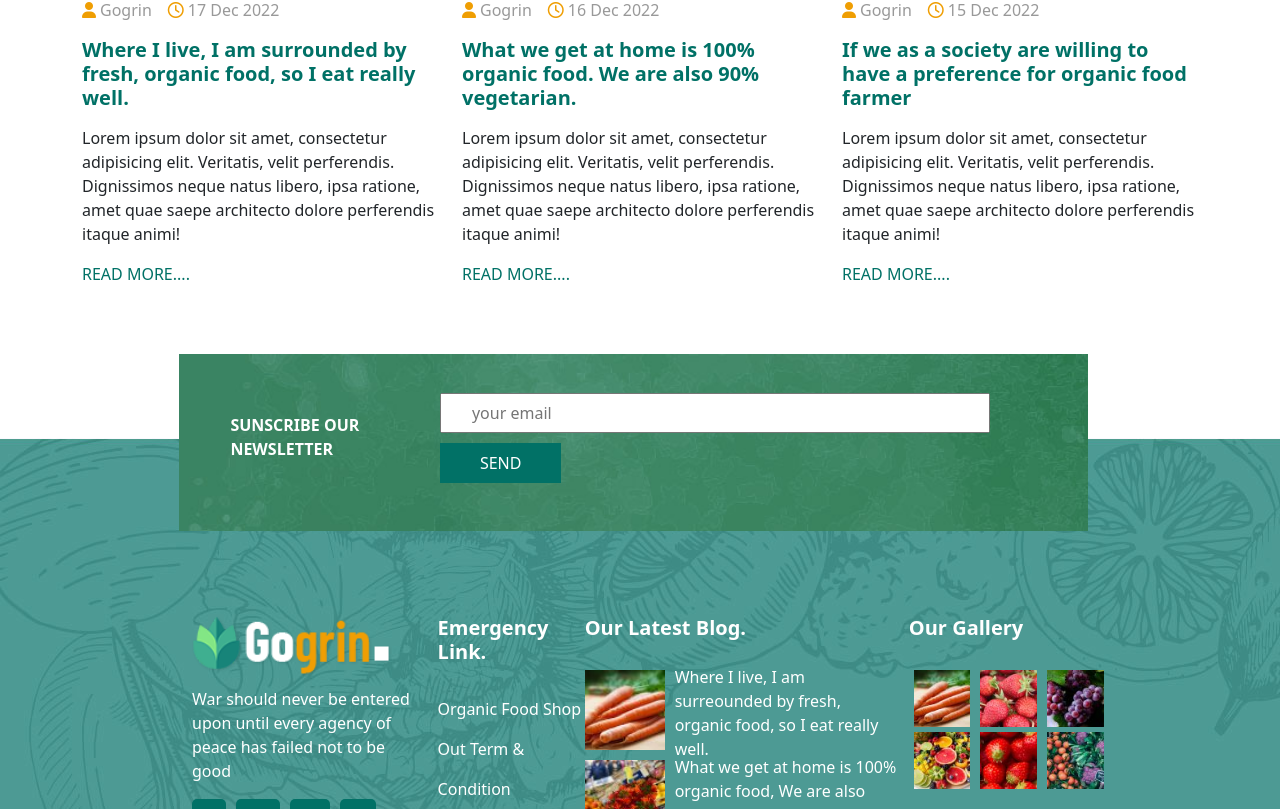
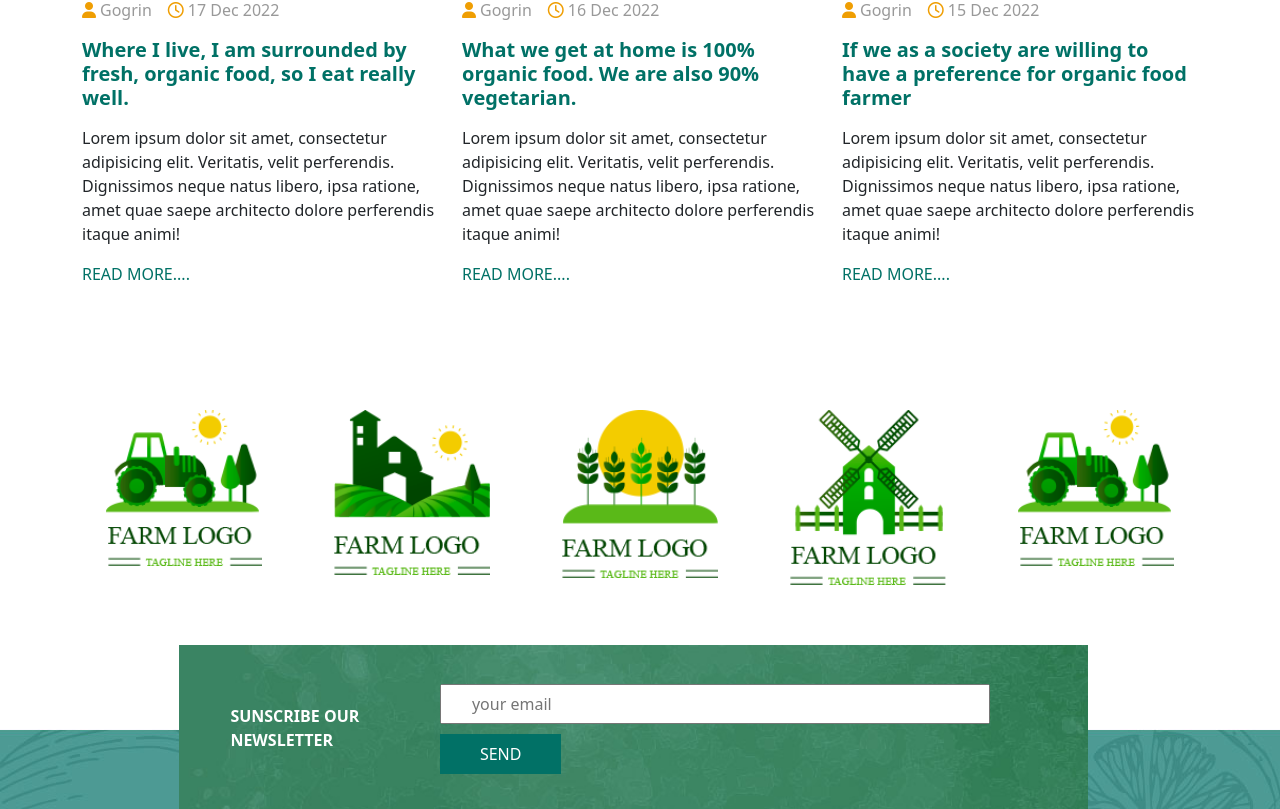
Before and after one commit to martinaapalazzi/proj-html-vuejs, a Vue app: page / in a window 1280 px wide. Shown: the part 7721-8530 px from the top of the page. Built offline with nearby package versions, Linux system fonts and the light colour scheme.

Commit message:
home-page: ultima sezione quasi completata

```diff
--- a/src/components/AppMain.vue
+++ b/src/components/AppMain.vue
@@ -113,6 +113,15 @@ export default {
           text: "Lorem ipsum dolor sit amet, consectetur adipisicing elit. Veritatis, velit perferendis. Dignissimos neque natus libero, ipsa ratione, amet quae saepe architecto dolore perferendis itaque animi!",
           readMore: "READ MORE....",
         },
+      ],
+      // DATI DECIMA SEZIONE
+      tenthSectionImg: [
+        { imgPath: "/src/assets/img/brand1.png" },
+        { imgPath: "/src/assets/img/brand2.png" },
+        { imgPath: "/src/assets/img/brand3.png" },
+        { imgPath: "/src/assets/img/brand4.png" },
+        { imgPath: "/src/assets/img/brand1.png" },
+        { imgPath: "/src/assets/img/brand2.png" },
       ],
     };
   },
@@ -467,7 +476,7 @@ export default {
       </div>
     </section>
     <section id="ninth-section">
-      <div class="container mb-5">
+      <div class="container special-margin">
         <h4 class="my-orange text-center">The news whatwe have</h4>
         <h1 class="text-center my-green mb-5">
           GOGREEN LATEST <span class="my-orange">NEWS</span> FEED
@@ -490,6 +499,29 @@ export default {
             >
             <p class="mb-3">{{ elem.text }}</p>
             <a href="">{{ elem.readMore }}</a>
+          </div>
+        </div>
+      </div>
+      <!-- MANCA L'OVERLAY! -->
+    </section>
+    <section id="tenth-section">
+      <div class="container mb-3">
+        <div class="big-carousel-container position-relative">
+          <div class="row">
+            <div
+              v-for="(elem, i) in tenthSectionImg"
+              :class="{ col: i >= 0 && i < 5 }"
+            >
+              <div v-if="i >= 0 && i < 5" class="p-4">
+                <img :src="elem.imgPath" alt="" />
+              </div>
+            </div>
+          </div>
+          <div class="previous-button">
+            <i class="fa-solid fa-chevron-left text-white fa-2xl"></i>
+          </div>
+          <div class="next-button">
+            <i class="fa-solid fa-chevron-right text-white fa-2xl"></i>
           </div>
         </div>
       </div>
@@ -883,5 +915,50 @@ export default {
     color: $mainOrange;
     transition: 1s;
   }
+  .special-margin {
+    margin-bottom: 100px;
+  }
+}
+#tenth-section {
+  .previous-button {
+    width: 50px;
+    height: 50px;
+    background-color: $mainOrange;
+    position: absolute;
+    top: 50%;
+    left: -20px;
+    transform: translateY(-50%);
+    cursor: pointer;
+    display: none;
+  }
+  .next-button {
+    width: 50px;
+    height: 50px;
+    background-color: $mainOrange;
+    position: absolute;
+    top: 50%;
+    right: -20px;
+    transform: translateY(-50%);
+    cursor: pointer;
+    display: none;
+  }
+  .previous-button:hover {
+    background-color: $mainGreen;
+    transition: 1s;
+  }
+  .next-button:hover {
+    background-color: $mainGreen;
+    transition: 1s;
+  }
+  .big-carousel-container:hover .previous-button {
+    display: flex;
+    justify-content: center;
+    align-items: center;
+  }
+  .big-carousel-container:hover .next-button {
+    display: flex;
+    justify-content: center;
+    align-items: center;
+  }
 }
 </style>
```
